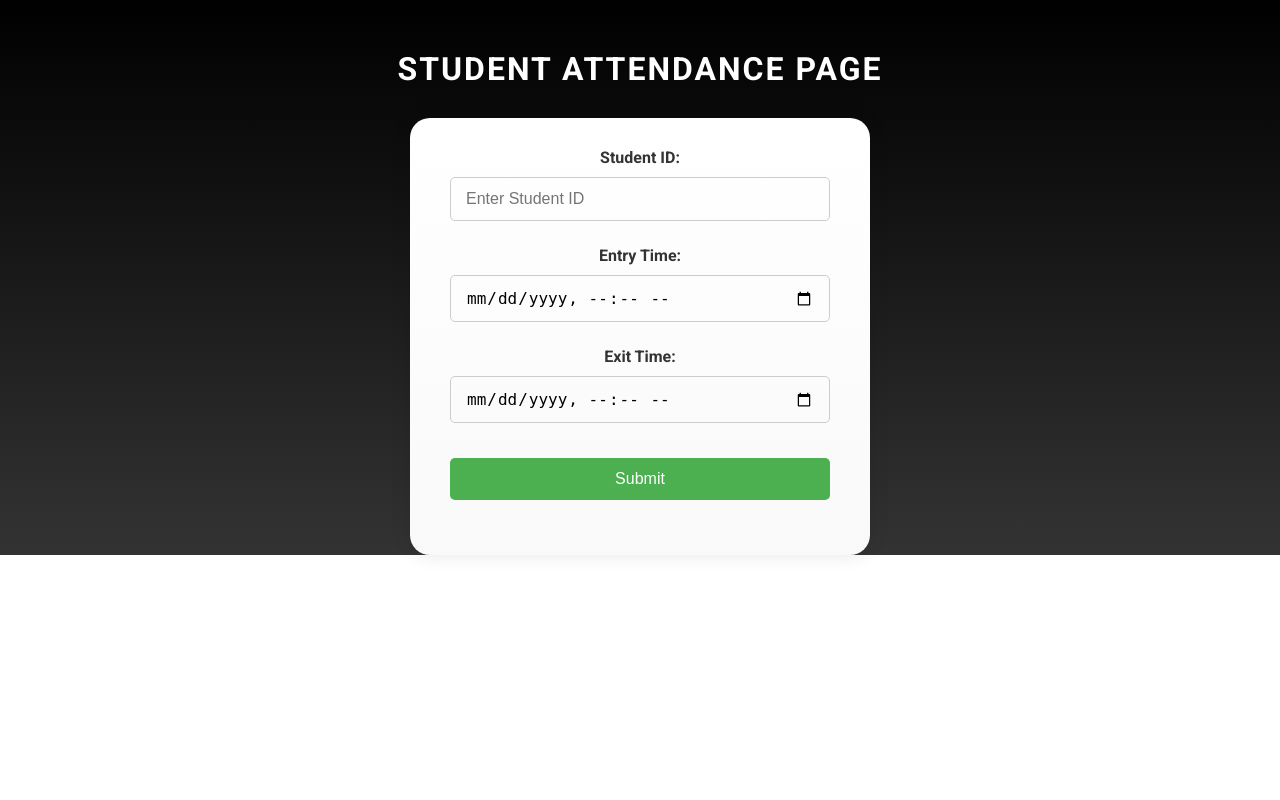
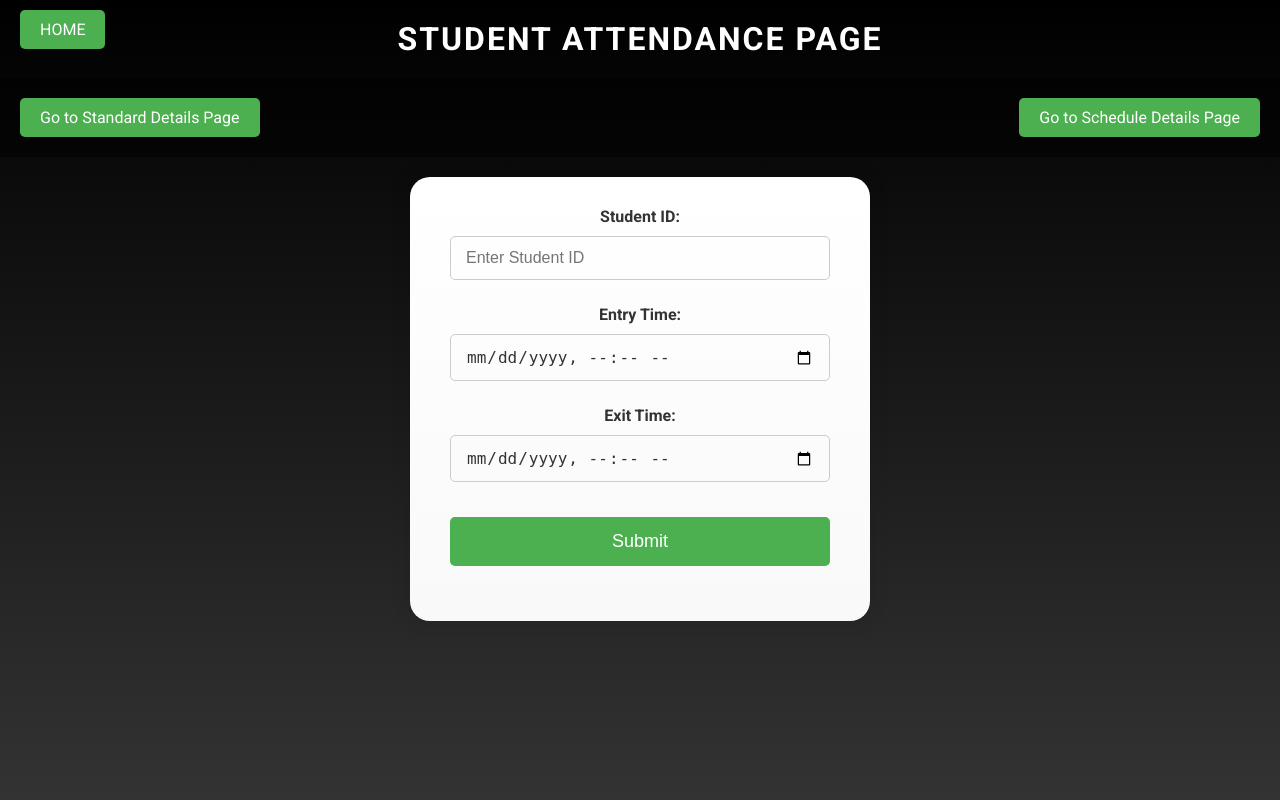
Before and after one commit to rudraabhilash/Django_school_project, a Django app: page /student_attendance/ in a window 1280 px wide. Run offline with Django 5.2, Linux system fonts and the light colour scheme.

Commit message:
attendance html files changed

```diff
--- a/attendence/templates/schedule.html
+++ b/attendence/templates/schedule.html
@@ -103,7 +103,7 @@
     {% endfor %}
 </table>
 
-<p><a href="/student_attendance"> GO TO STUDENT ATTENDANCE PAGE</a></p>
+<p><a href="/">HOME </a></p>
 
 </body>
 </html>
--- a/attendence/templates/standard.html
+++ b/attendence/templates/standard.html
@@ -103,7 +103,7 @@
     {% endfor %}
 </table>
 
-<p><a href="/student_attendance">BACK TO  STUDENT ATTENDANCE PAGE</a></p>
+<p><a href="/">HOME </a></p>
 
 </body>
 </html>
--- a/attendence/templates/student_attendance_form.html
+++ b/attendence/templates/student_attendance_form.html
@@ -7,51 +7,96 @@
     <link rel="stylesheet" href="https://fonts.googleapis.com/css2?family=Roboto:wght@400;700&display=swap"> <!-- Importing Roboto font from Google Fonts -->
     <style>
         body {
-            font-family: 'Roboto', sans-serif; /* Use Roboto font */
+            font-family: 'Roboto', sans-serif;
             margin: 0;
             padding: 0;
-            background: linear-gradient(to bottom, #000000, #333333); /* Smooth gradient from black to dark gray */
-            background-repeat: no-repeat;
+            background: linear-gradient(to bottom, #000000, #333333) repeat-y; /* Smooth gradient from black to dark gray, repeatable vertically */
+            min-height: 100vh; /* Ensures that the gradient covers the full height of the viewport */
+            display: flex;
+            flex-direction: column;
+            align-items: center;
+        }
+
+        .home-link {
+            position: absolute;
+            top: 20px;
+            left: 20px;
+        }
+
+        .home-link a {
+            text-decoration: none;
+            color: #ffffff;
+            background-color: #4CAF50;
+            padding: 10px 20px;
+            border-radius: 5px;
+            transition: background-color 0.3s ease, transform 0.3s ease; /* Add transition for background color and transform */
+        }
+
+        .home-link a:hover {
+            background-color: #45a049;
+            transform: translateY(-2px); /* Slight lift effect on hover */
+        }
+
+        .header {
+            text-align: center; /* Center align the heading */
+            margin-top: 20px; /* Adjusted margin for spacing */
+            animation: slideDown 1s ease; /* Apply slide down animation */
+        }
+
+        .header h1 {
+            margin: 0;
+            color: #ffffff;
+            font-weight: 700;
+            letter-spacing: 2px;
+            text-transform: uppercase;
+            transition: color 0.3s ease;
+        }
+
+        .header h1:hover {
+            color: #4CAF50; /* Change color on hover */
+        }
+
+        .nav-links {
+            width: 100%;
+            display: flex;
+            justify-content: space-between; /* Distribute space between the links */
+            padding: 20px;
+            box-sizing: border-box;
+            background-color: rgba(0, 0, 0, 0.5);
+            margin-top: 20px; /* Space below the header */
+        }
+
+        .nav-links a {
+            text-decoration: none;
+            color: #ffffff;
+            background-color: #4CAF50;
+            padding: 10px 20px;
+            border-radius: 5px;
+            transition: background-color 0.3s ease, transform 0.3s ease; /* Add transition for background color and transform */
+        }
+
+        .nav-links a:hover {
+            background-color: #45a049;
+            transform: translateY(-2px); /* Slight lift effect on hover */
         }
 
         .container {
             text-align: center;
-            margin-top: 50px;
+            margin-top: 20px;
         }
 
         form {
             background: linear-gradient(to bottom, #ffffff, #f9f9f9); /* Gradient from white to lighter gray */
             width: 400px;
-            margin: 0 auto;
             padding: 30px;
             border-radius: 20px; /* Adjusted border radius */
             box-shadow: 0 0 20px rgba(0, 0, 0, 0.1);
             transition: box-shadow 0.3s ease;
+            margin: 0 auto; /* Center the form horizontally */
         }
 
         form:hover {
             box-shadow: 0 0 25px rgba(0, 0, 0, 0.3);
-        }
-
-        h1 {
-            margin-bottom: 30px;
-            color: #ffffff; /* White text color */
-            font-weight: 700; /* Make the font bold */
-            letter-spacing: 2px; /* Add some letter spacing */
-            text-transform: uppercase; /* Convert text to uppercase */
-            transition: color 0.3s ease; /* Smooth transition for color change */
-        }
-
-        h1:hover {
-            color: #4CAF50; /* Change color on hover */
-        }
-
-        h2 {
-            color: #ffffff; /* White text color */
-            font-weight: 700; /* Make the font bold */
-            letter-spacing: 1px; /* Add some letter spacing */
-            text-transform: uppercase; /* Convert text to uppercase */
-            margin-bottom: 20px; /* Add space below the text */
         }
 
         label {
@@ -62,7 +107,6 @@
 
         input[type="text"],
         input[type="datetime-local"],
-        input[type="date"],
         input[type="submit"] {
             width: calc(100% - 20px);
             padding: 12px 15px;
@@ -73,6 +117,7 @@
             font-size: 16px;
             background-color: transparent; /* Transparent background */
             transition: border-color 0.3s ease, background-color 0.3s ease;
+            color: #333333; /* Ensure text is visible on transparent background */
         }
 
         input[type="submit"] {
@@ -80,36 +125,60 @@
             color: white;
             border: none;
             cursor: pointer;
+            font-size: 18px; /* Increase font size */
+            padding: 14px; /* Increase padding */
+            border-radius: 5px; /* Adjust border radius */
+            transition: background-color 0.3s ease, transform 0.3s ease; /* Add transition for background color and transform */
         }
 
         input[type="submit"]:hover {
             background-color: #45a049;
+            transform: translateY(-2px); /* Slight lift effect on hover */
         }
 
         input[type="text"]:hover,
-        input[type="datetime-local"]:hover,
-        input[type="date"]:hover {
+        input[type="datetime-local"]:hover {
             border-color: #aaaaaa;
         }
 
         label:hover {
             color: #4CAF50; /* Change color on hover */
         }
+
+        @keyframes slideDown {
+            from {
+                opacity: 0;
+                transform: translateY(-50px);
+            }
+            to {
+                opacity: 1;
+                transform: translateY(0);
+            }
+        }
     </style>
 </head>
 <body>
+    <div class="home-link">
+        <a href="/">HOME</a>
+    </div>
+    <div class="header">
+        <h1>Student Attendance Page</h1>
+    </div>
+    <div class="nav-links">
+        <a href="/standard">Go to Standard Details Page</a>
+        <a href="/schedule">Go to Schedule Details Page</a>
+    </div>
     <div class="container">
-        <h1>Student Attendance Page</h1>
         <form method="post" action="{% url 'student_attendance_entry_process' %}">
             {% csrf_token %}
             <label for="student_id">Student ID:</label><br>
             <input type="text" name="student_id" id="student_id" placeholder="Enter Student ID"><br>
 
             <label for="entry_time">Entry Time:</label><br>
-            <input type="datetime-local" name="entry_time" id="entry_time" placeholder="Enter Entry Time"><br>
+            <input type="datetime-local" name="entry_time" id="entry_time"><br>
 
             <label for="exit_time">Exit Time:</label><br>
-            <input type="datetime-local" name="exit_time" id="exit_time" placeholder="Enter Exit Time"><br>
+            <input type="datetime-local" name="exit_time" id="exit_time"><br>
 
             <input type="submit" value="Submit">
         </form>
```
Also changed, not shown: attendence/templates/student_attendence_response.html (+15 -9 lines).
